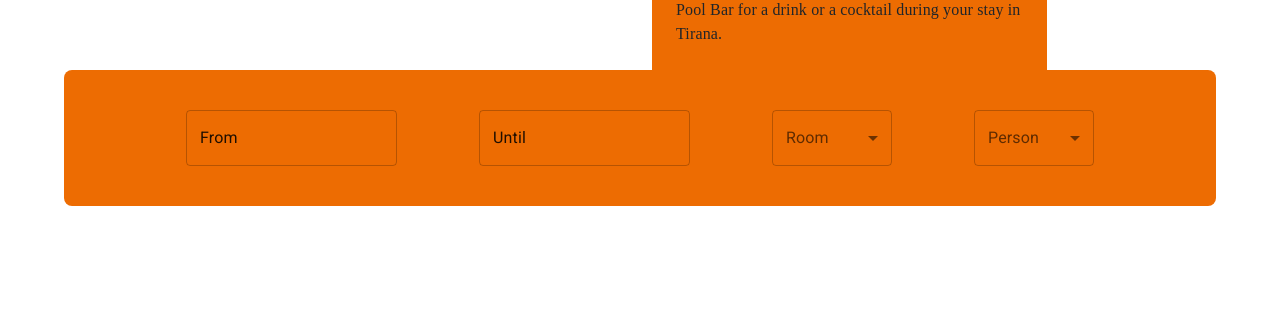
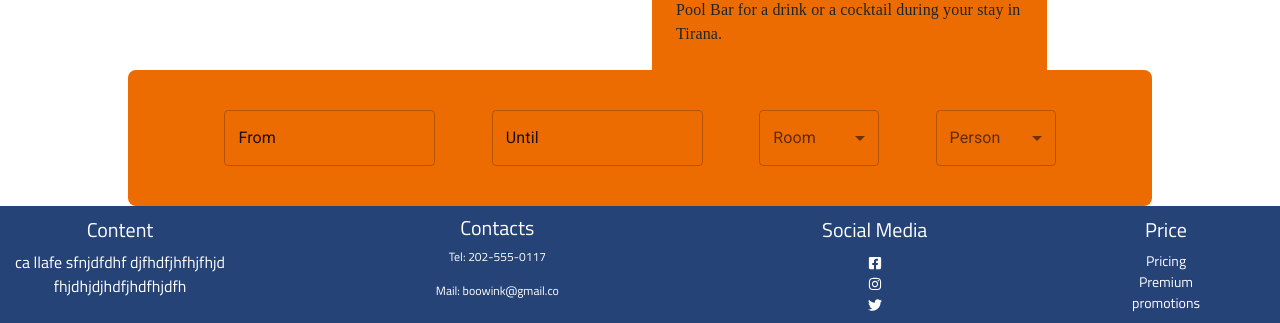
Before and after one commit to ReiLama/Boowink, a React (Create React App) app: page /list in a window 1280 px wide. Shown: the part 836-1159 px from the top of the page. Before the commit the page ends 1042 px from the top, so only its background shows below. Built offline with nearby package versions, Linux system fonts and the light colour scheme.

Commit message:
shtuar footer

```diff
--- a/src/App.js
+++ b/src/App.js
@@ -4,6 +4,7 @@ import Login from "./components/Login/Login";
 import BodyContainer from "./components/BodyContainer/BodyContainer";
 import List from "./components/List.js/list";
 import { BrowserRouter as Router, Route, Routes } from "react-router-dom";
+import Footer from "./components/Footer/Footer";
 
 function App() {
   return (
@@ -15,6 +16,7 @@ function App() {
           <Route path="/login" element={<Login />}></Route>
           <Route path="/list" element={<List />}></Route>
         </Routes>
+        <Footer />
       </Router>
     </div>
   );
--- a/src/components/List.js/list.js
+++ b/src/components/List.js/list.js
@@ -151,7 +151,7 @@ function List() {
                         <FormControl sx={{
                            display: 'flex',
                            bgcolor: 'warning.main',
-                           maxWidth: "90%",
+                           maxWidth: "80%",
                            flexDirection: 'row',
                            justifyContent: 'space-evenly',
                            p: 5,
```
